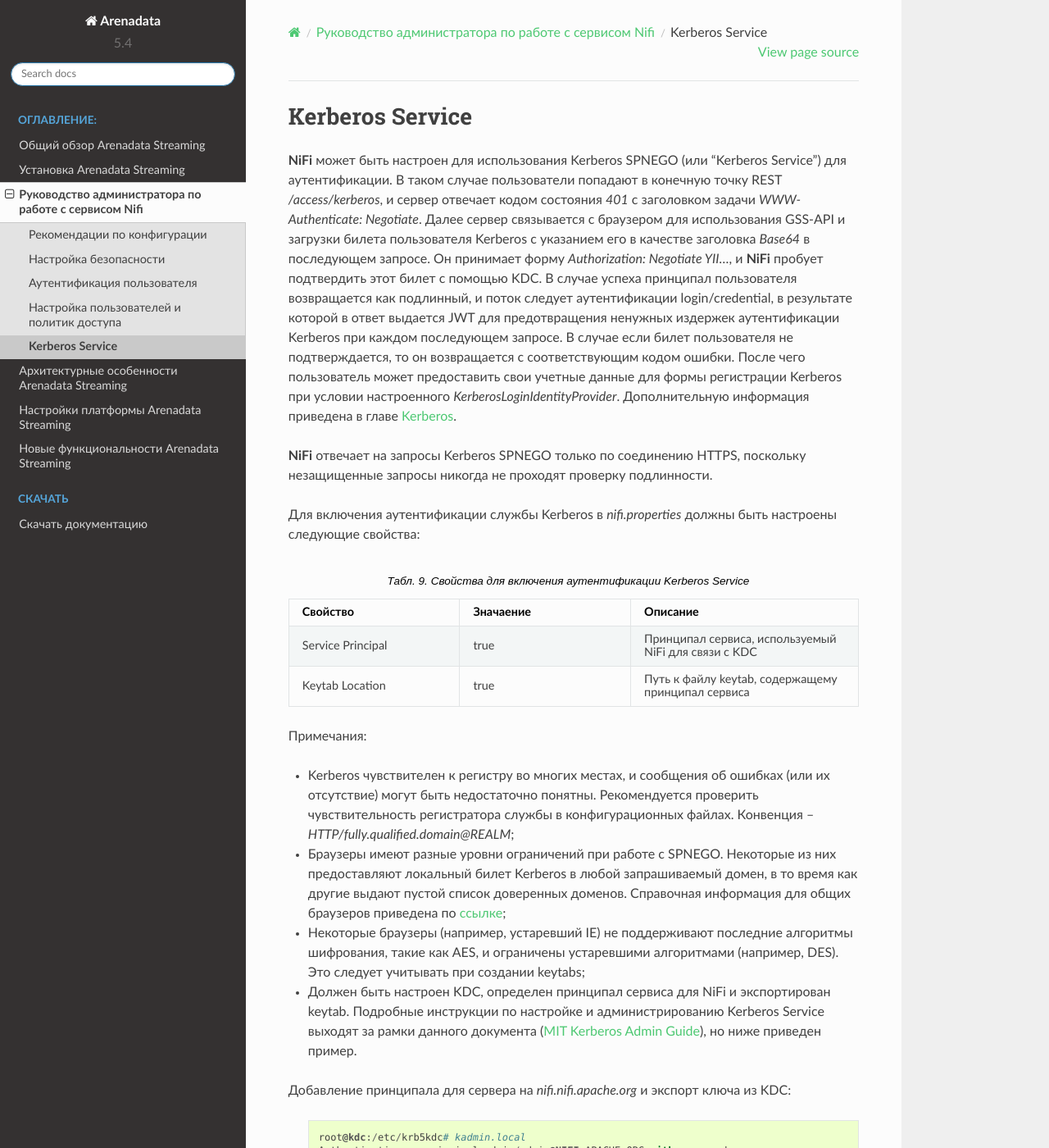
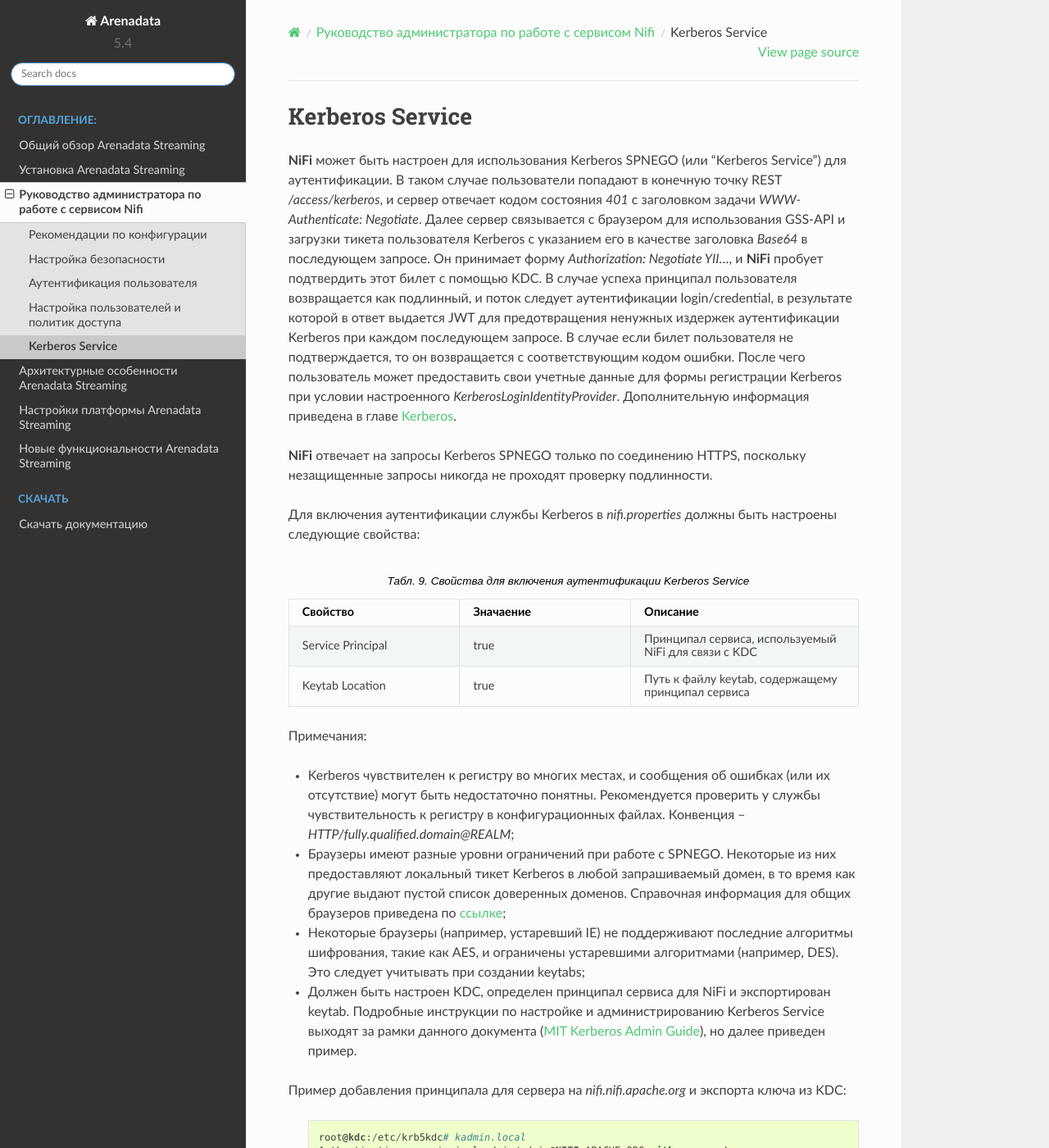
Before and after one commit to arenadata/docs_ads, a Sphinx documentation site: the page built from source/AdminNIFI/Kerberos.rst, in a window 1280 px wide and 1400 px high. Shown: the whole window at 82% size. Built offline with Sphinx 7.4.7 and the Read the Docs theme 2.0.0, drawn with Linux system fonts in a browser that asks for light colours; pages that are not in the unit, such as notebooks, are missing from menus.

Commit message:
Update Kerberos.rst

```diff
--- a/source/AdminNIFI/Kerberos.rst
+++ b/source/AdminNIFI/Kerberos.rst
@@ -1,7 +1,7 @@
 Kerberos Service
 =================
 
-**NiFi** может быть настроен для использования Kerberos SPNEGO (или "Kerberos Service") для аутентификации. В таком случае пользователи попадают в конечную точку REST */access/kerberos*, и сервер отвечает кодом состояния *401* с заголовком задачи *WWW-Authenticate: Negotiate*. Далее сервер связывается с браузером для использования GSS-API и загрузки билета пользователя Kerberos с указанием его в качестве заголовка *Base64* в последующем запросе. Он принимает форму *Authorization: Negotiate YII…*, и **NiFi** пробует подтвердить этот билет с помощью KDC. В случае успеха принципал пользователя возвращается как подлинный, и поток следует аутентификации login/credential, в результате которой в ответ выдается JWT для предотвращения ненужных издержек аутентификации Kerberos при каждом последующем запросе. В случае если билет пользователя не подтверждается, то он возвращается с соответствующим кодом ошибки. После чего пользователь может предоставить свои учетные данные для формы регистрации Kerberos при условии настроенного *KerberosLoginIdentityProvider*. Дополнительную информация приведена в главе `Kerberos <https://docs.arenadata.io/ads/AdminNIFI/Authentication.html#kerberos>`_.
+**NiFi** может быть настроен для использования Kerberos SPNEGO (или "Kerberos Service") для аутентификации. В таком случае пользователи попадают в конечную точку REST */access/kerberos*, и сервер отвечает кодом состояния *401* с заголовком задачи *WWW-Authenticate: Negotiate*. Далее сервер связывается с браузером для использования GSS-API и загрузки тикета пользователя Kerberos с указанием его в качестве заголовка *Base64* в последующем запросе. Он принимает форму *Authorization: Negotiate YII…*, и **NiFi** пробует подтвердить этот билет с помощью KDC. В случае успеха принципал пользователя возвращается как подлинный, и поток следует аутентификации login/credential, в результате которой в ответ выдается JWT для предотвращения ненужных издержек аутентификации Kerberos при каждом последующем запросе. В случае если билет пользователя не подтверждается, то он возвращается с соответствующим кодом ошибки. После чего пользователь может предоставить свои учетные данные для формы регистрации Kerberos при условии настроенного *KerberosLoginIdentityProvider*. Дополнительную информация приведена в главе `Kerberos <https://docs.arenadata.io/ads/AdminNIFI/Authentication.html#kerberos>`_.
 
 **NiFi** отвечает на запросы Kerberos SPNEGO только по соединению HTTPS, поскольку незащищенные запросы никогда не проходят проверку подлинности.
 
@@ -17,15 +17,15 @@
 
 Примечания:
 
-+ Kerberos чувствителен к регистру во многих местах, и сообщения об ошибках (или их отсутствие) могут быть недостаточно понятны. Рекомендуется проверить чувствительность регистратора службы в конфигурационных файлах. Конвенция -- *HTTP/fully.qualified.domain@REALM*;
++ Kerberos чувствителен к регистру во многих местах, и сообщения об ошибках (или их отсутствие) могут быть недостаточно понятны. Рекомендуется проверить у службы чувствительность к регистру в конфигурационных файлах. Конвенция -- *HTTP/fully.qualified.domain@REALM*;
 
-+ Браузеры имеют разные уровни ограничений при работе с SPNEGO. Некоторые из них предоставляют локальный билет Kerberos в любой запрашиваемый домен, в то время как другие выдают пустой список доверенных доменов. Справочная информация для общих браузеров приведена по `ссылке <http://docs.spring.io/autorepo/docs/spring-security-kerberos/1.0.2.BUILD-SNAPSHOT/reference/htmlsingle/#browserspnegoconfig>`_;
++ Браузеры имеют разные уровни ограничений при работе с SPNEGO. Некоторые из них предоставляют локальный тикет Kerberos в любой запрашиваемый домен, в то время как другие выдают пустой список доверенных доменов. Справочная информация для общих браузеров приведена по `ссылке <http://docs.spring.io/autorepo/docs/spring-security-kerberos/1.0.2.BUILD-SNAPSHOT/reference/htmlsingle/#browserspnegoconfig>`_;
 
 + Некоторые браузеры (например, устаревший IE) не поддерживают последние алгоритмы шифрования, такие как AES, и ограничены устаревшими алгоритмами (например, DES). Это следует учитывать при создании keytabs;
 
-+ Должен быть настроен KDC, определен принципал сервиса для NiFi и экспортирован keytab. Подробные инструкции по настройке и администрированию Kerberos Service выходят за рамки данного документа (`MIT Kerberos Admin Guide <http://web.mit.edu/kerberos/krb5-current/doc/admin/index.html>`_), но ниже приведен пример.
++ Должен быть настроен KDC, определен принципал сервиса для NiFi и экспортирован keytab. Подробные инструкции по настройке и администрированию Kerberos Service выходят за рамки данного документа (`MIT Kerberos Admin Guide <http://web.mit.edu/kerberos/krb5-current/doc/admin/index.html>`_), но далее приведен пример.
 
-Добавление принципала для сервера на *nifi.nifi.apache.org* и экспорт ключа из KDC:
+Пример добавления принципала для сервера на *nifi.nifi.apache.org* и экспорта ключа из KDC:
 
   ::
 
```
